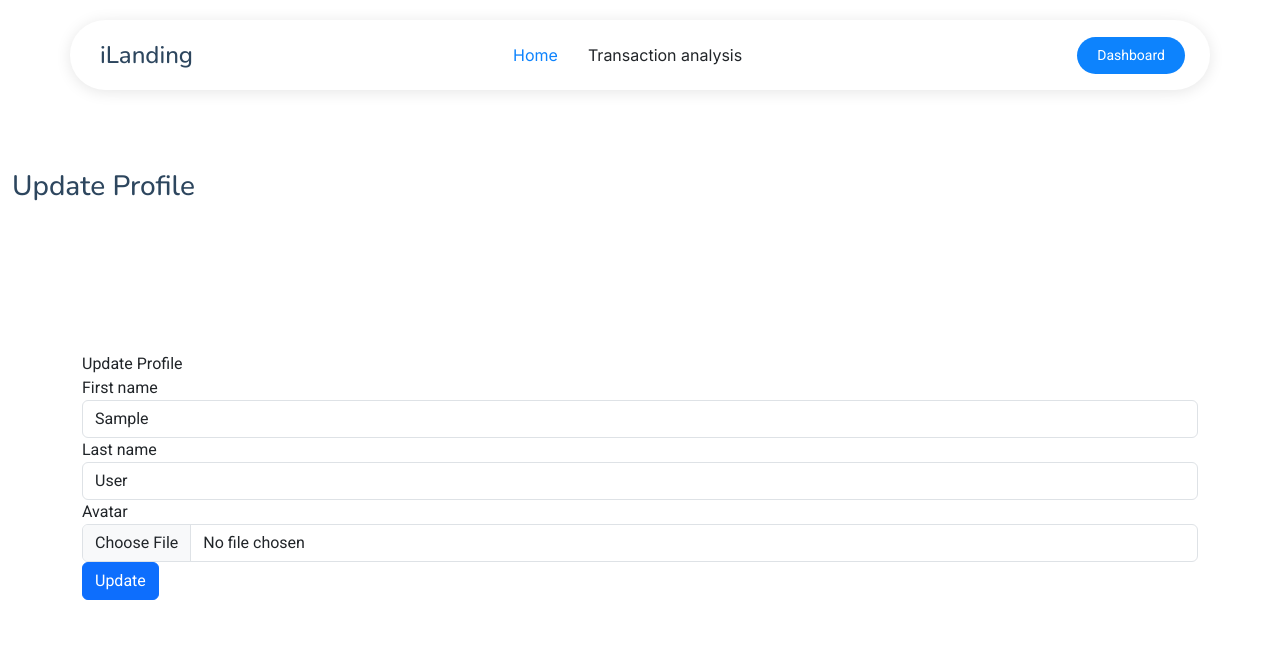
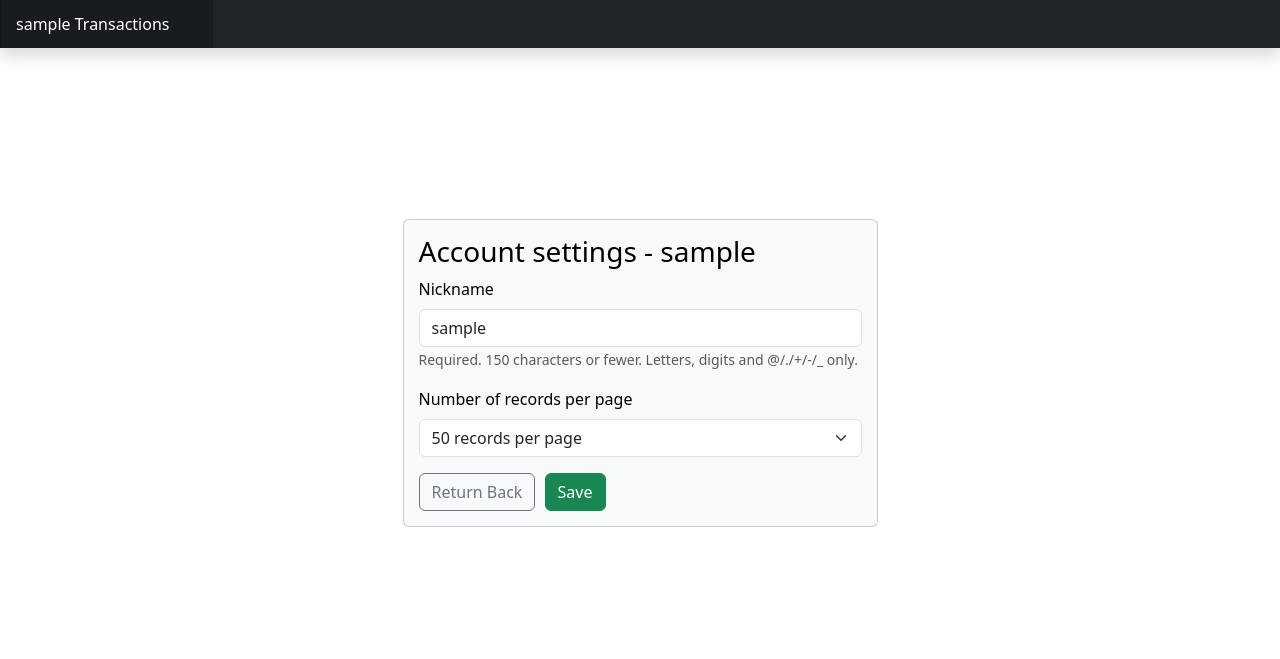
Before and after one commit to TagleD/firewall, a Django app: page /account/profile/1/update/ in a window 1280 px wide. Shown: the top 659 px of the page. Run offline with Django 4.2, Linux system fonts and the light colour scheme; the visitor is signed in with stand-in values (Sample User, id 1); data comes from the database, SQL or seed files in the repository; parts of the project's set-up code (start-up, migrations or seed data) failed here and were passed over; some libraries are stand-ins or nearby versions.

Commit message:
добавлен settings

```diff
--- a/source/account/forms.py
+++ b/source/account/forms.py
@@ -22,13 +22,13 @@ class LoginForm(forms.Form):
 
 class CustomUserCreationForm(forms.ModelForm):
     password = forms.CharField(
-        label='Пароль',
+        label='Password',
         strip=False,
         required=True,
         widget=forms.PasswordInput(attrs={'class': 'form-control', 'placeholder': 'Password'})
     )
     password_confirm = forms.CharField(
-        label='Подтвердите пароль',
+        label='Confirm your password',
         strip=False,
         required=True,
         widget=forms.PasswordInput(attrs={'class': 'form-control', 'placeholder': 'Repeat Password'})
@@ -49,10 +49,10 @@ class CustomUserCreationForm(forms.ModelForm):
         try:
             validate_email(email)
         except ValidationError:
-            raise ValidationError('Введите правильный адрес электронной почты.')
+            raise ValidationError('Please enter a valid email address.')
 
         if get_user_model().objects.filter(email=email).exists():
-            raise ValidationError('Пользователь с таким email уже существует.')
+            raise ValidationError('A user with this email already exists.')
 
         return email
 
@@ -67,7 +67,7 @@ class CustomUserCreationForm(forms.ModelForm):
         password_confirm = cleaned_data.get('password_confirm')
 
         if password and password_confirm and password != password_confirm:
-            raise ValidationError('Пароли не совпадают.')
+            raise ValidationError('The passwords do not match.')
 
     def save(self, commit=True):
         user = super().save(commit=False)
@@ -117,3 +117,14 @@ class UserForm(forms.ModelForm):
         bottom = (height + min_side) / 2
         cropped_img = img.crop((left, top, right, bottom))
         cropped_img.save(user.avatar.path)
+
+
+class UserSettingsForm(forms.ModelForm):
+
+    class Meta:
+        model = get_user_model()
+        fields = ['username', 'pagination_count']
+        labels = {
+            'username': 'Nickname',
+            'pagination_count': 'Number of records per page',
+        }
--- a/source/account/models/custom_user.py
+++ b/source/account/models/custom_user.py
@@ -8,3 +8,16 @@ class CustomUser(AbstractUser):
         null=True,
         blank=True,
     )
+
+    PAGINATION_CHOICES = [
+        (25, '25 records per page'),
+        (50, '50 records per page'),
+        (75, '75 records per page'),
+        (100, '100 records per page'),
+    ]
+
+    pagination_count = models.PositiveSmallIntegerField(
+        choices=PAGINATION_CHOICES,
+        default=50,
+        verbose_name="Number of records per page",
+    )
--- /dev/null
+++ b/source/account/templates/settings.html
@@ -0,0 +1,63 @@
+{% load i18n %}
+{% load django_bootstrap5 %}
+{% load static %}
+
+<!DOCTYPE html>
+<html lang="en">
+<head>
+    <meta charset="UTF-8">
+    <title>User Settings</title>
+
+    <link href="{% static '/css/bootstrap.min.css' %}" rel="stylesheet">
+    <link href="{% static 'css/dashboard.css' %}" rel="stylesheet">
+</head>
+    <body>
+
+        <!-- Header -->
+        <header class="navbar sticky-top bg-dark flex-md-nowrap p-0 shadow" data-bs-theme="dark">
+            <a class="navbar-brand col-md-3 col-lg-2 me-0 px-3 fs-6 text-white" href="#">{{ user.username }}
+                Transactions</a>
+
+            <ul class="navbar-nav flex-row d-md-none">
+                <li class="nav-item text-nowrap">
+                    <button class="nav-link px-3 text-white" type="button" data-bs-toggle="collapse"
+                            data-bs-target="#navbarSearch" aria-controls="navbarSearch" aria-expanded="false"
+                            aria-label="Toggle search">
+                        <svg class="bi" aria-hidden="true">
+                            <use xlink:href="#search"/>
+                        </svg>
+                    </button>
+                </li>
+                <li class="nav-item text-nowrap">
+                    <button class="nav-link px-3 text-white" type="button" data-bs-toggle="offcanvas"
+                            data-bs-target="#sidebarMenu" aria-controls="sidebarMenu" aria-expanded="false"
+                            aria-label="Toggle navigation">
+                        <svg class="bi" aria-hidden="true">
+                            <use xlink:href="#list"/>
+                        </svg>
+                    </button>
+                </li>
+            </ul>
+        </header>
+
+        <!-- Start Login Area -->
+        <div class="container main-container">
+            <div class="row d-flex justify-content-center">
+                <div class="col-5 card text-bg-light form-margins" style="padding: 15px; margin-top: 15%;">
+                    <h3>Account settings - {{ user.username }}</h3>
+                    <form method="post">
+                        {% csrf_token %}
+                        {% bootstrap_form form %}
+                        <div class="form_row">
+                            <a href="{% url 'user_detail' user.pk %}" class="btn btn-outline-secondary" style="margin-right: 5px;">
+                                Return Back
+                            </a>
+                            {% bootstrap_button button_type="submit" button_class='btn btn-success green' content='Save' %}
+                        </div>
+                    </form>
+                </div>
+            </div>
+        </div>
+
+    </body>
+</html>
--- a/source/account/templates/user_update.html
+++ /dev/null
@@ -1,58 +0,0 @@
-{% extends 'base.html' %}
-{% load i18n %}
-
-{% block title %}{% trans 'Update Profile' %}{% endblock %}
-
-
-{% block content %}
-    <!-- Start Page Title Area -->
-    <div class="page-title">
-        <div class="d-table">
-            <div class="d-table-cell">
-                <div class="container">
-                    <h3>{% trans 'Update Profile' %}</h3>
-                </div>
-            </div>
-        </div>
-    </div>
-    <!-- End Page Title Area -->
-
-    <!-- Start Login Area -->
-    <section class="login-area ptb-100">
-        <div class="container">
-            <div class="row">
-                <div class="col-lg-12 col-md-12">
-                    <form id="login-form" method="post" action="{% url 'user_update' request.user.pk %}"
-                          enctype="multipart/form-data">
-                        {% csrf_token %}
-                        <div class="heading">{% trans 'Update Profile' %}</div>
-
-                        {% if form.non_field_errors %}
-                            <div class="alert alert-danger">
-                                {{ form.non_field_errors }}
-                            </div>
-                        {% endif %}
-
-                        <div class="form-group">
-                            <label>{% trans 'First name' %}</label>
-                            {{ form.first_name }}
-                        </div>
-
-                        <div class="form-group">
-                            <label>{% trans 'Last name' %}</label>
-                            {{ form.last_name }}
-                        </div>
-
-                        <div class="form-group">
-                            <label>{% trans 'Avatar' %}</label>
-                            {{ form.avatar }}
-                        </div>
-
-                        <button type="submit" class="btn btn-primary">{% trans 'Update' %}</button>
-                    </form>
-                </div>
-            </div>
-        </div>
-    </section>
-
-{% endblock %}
--- a/source/account/urls.py
+++ b/source/account/urls.py
@@ -9,7 +9,7 @@ urlpatterns = [
 
     # user profile and edit urls
     path('profile/<int:pk>/', views.UserDetailView.as_view(), name='user_detail'),
-    path('profile/<int:pk>/update/', views.UserUpdateView.as_view(), name='user_update'),
+    path('profile/<int:pk>/update/', views.UserUpdateView.as_view(), name='user_settings'),
 
     # Export & Share
     path('profile/<int:pk>/export_excel/', views.export_to_excel, name='export_excel'),
--- a/source/account/views/user.py
+++ b/source/account/views/user.py
@@ -13,7 +13,7 @@ from django.shortcuts import redirect, render
 from django.urls import reverse, reverse_lazy
 from django.core.paginator import Paginator, EmptyPage, PageNotAnInteger
 
-from account.forms import LoginForm, CustomUserCreationForm, UserForm
+from account.forms import LoginForm, CustomUserCreationForm, UserForm, UserSettingsForm
 from webapp.forms import CSVUploadForm
 from webapp.models import Report, Transaction
 from webapp.utils import predict_anomaly
@@ -65,10 +65,11 @@ def logout_view(request):
 
 class UserDetailView(LoginRequiredMixin, View):
     template_name = 'user_detail.html'
-    paginate_by = 100  # Количество записей на страницу
+    paginate_by = 50  # Количество записей на страницу
 
     def get(self, request, pk):
         user = get_user_model().objects.get(pk=pk)
+        self.paginate_by = user.pagination_count
         form = CSVUploadForm()
         reports = Report.objects.filter(user=user)
 
@@ -249,9 +250,9 @@ class UserDetailView(LoginRequiredMixin, View):
 
 
 class UserUpdateView(LoginRequiredMixin, UpdateView):
-    template_name = 'user_update.html'
+    template_name = 'settings.html'
     model = get_user_model()
-    form_class = UserForm
+    form_class = UserSettingsForm
 
     def get_success_url(self):
         return reverse('user_detail', kwargs={'pk': self.object.pk})
--- a/source/core/settings.py
+++ b/source/core/settings.py
@@ -108,7 +108,7 @@ AUTH_PASSWORD_VALIDATORS = [
 # Internationalization
 # https://docs.djangoproject.com/en/4.2/topics/i18n/
 
-LANGUAGE_CODE = 'ru-ru'
+LANGUAGE_CODE = 'en-en'
 
 TIME_ZONE = 'UTC'
 
--- a/source/static/css/dashboard.css
+++ b/source/static/css/dashboard.css
@@ -91,3 +91,7 @@
 .card-special {
     height: 100%;
 }
+
+.custom-file-input::file-selector-button {
+    content: attr(data-text) !important;
+}
```
Also changed, not shown: source/account/templates/user_detail.html (+10 -6 lines), source/webapp/forms.py (+9 -3 lines).
